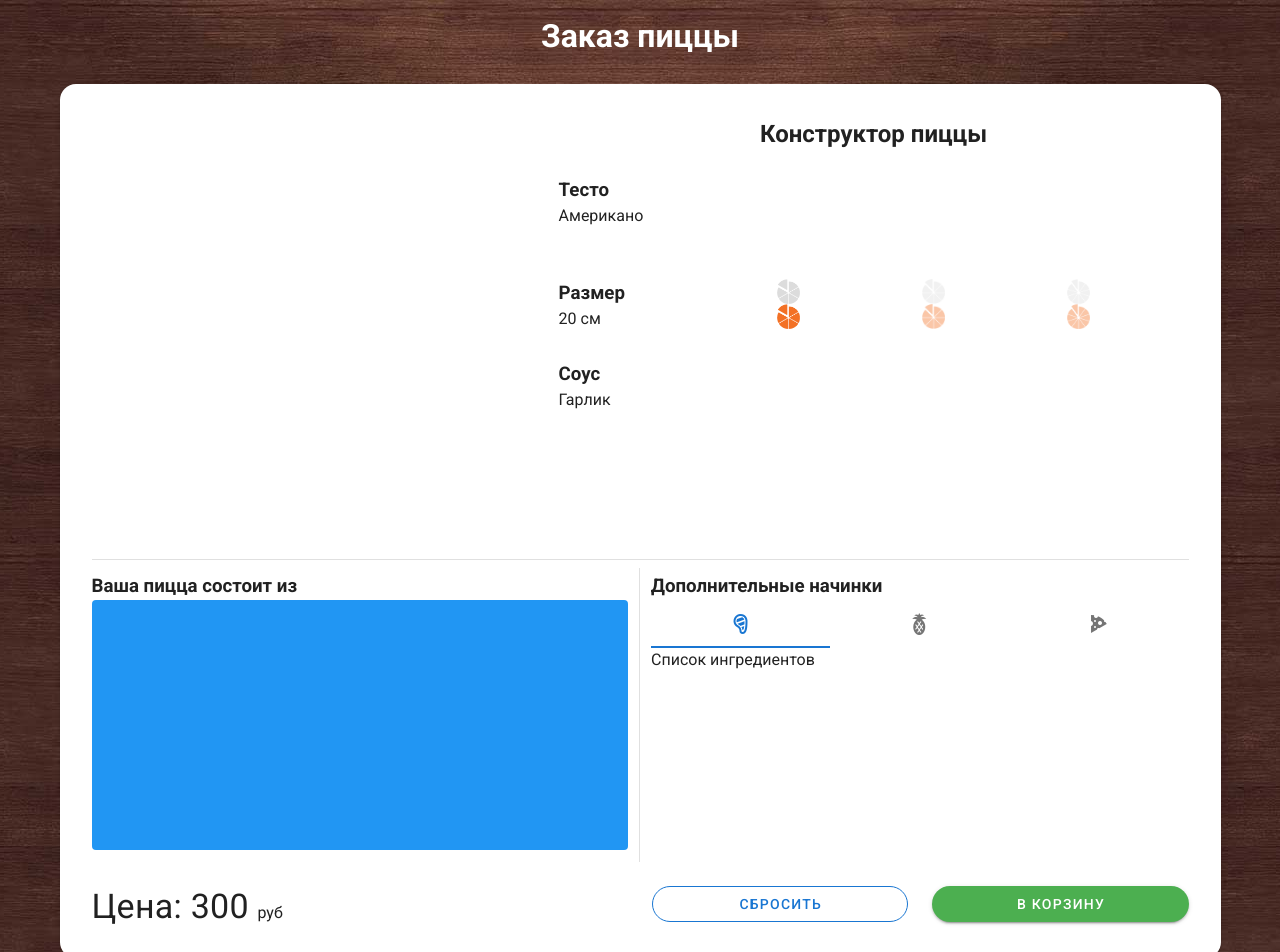
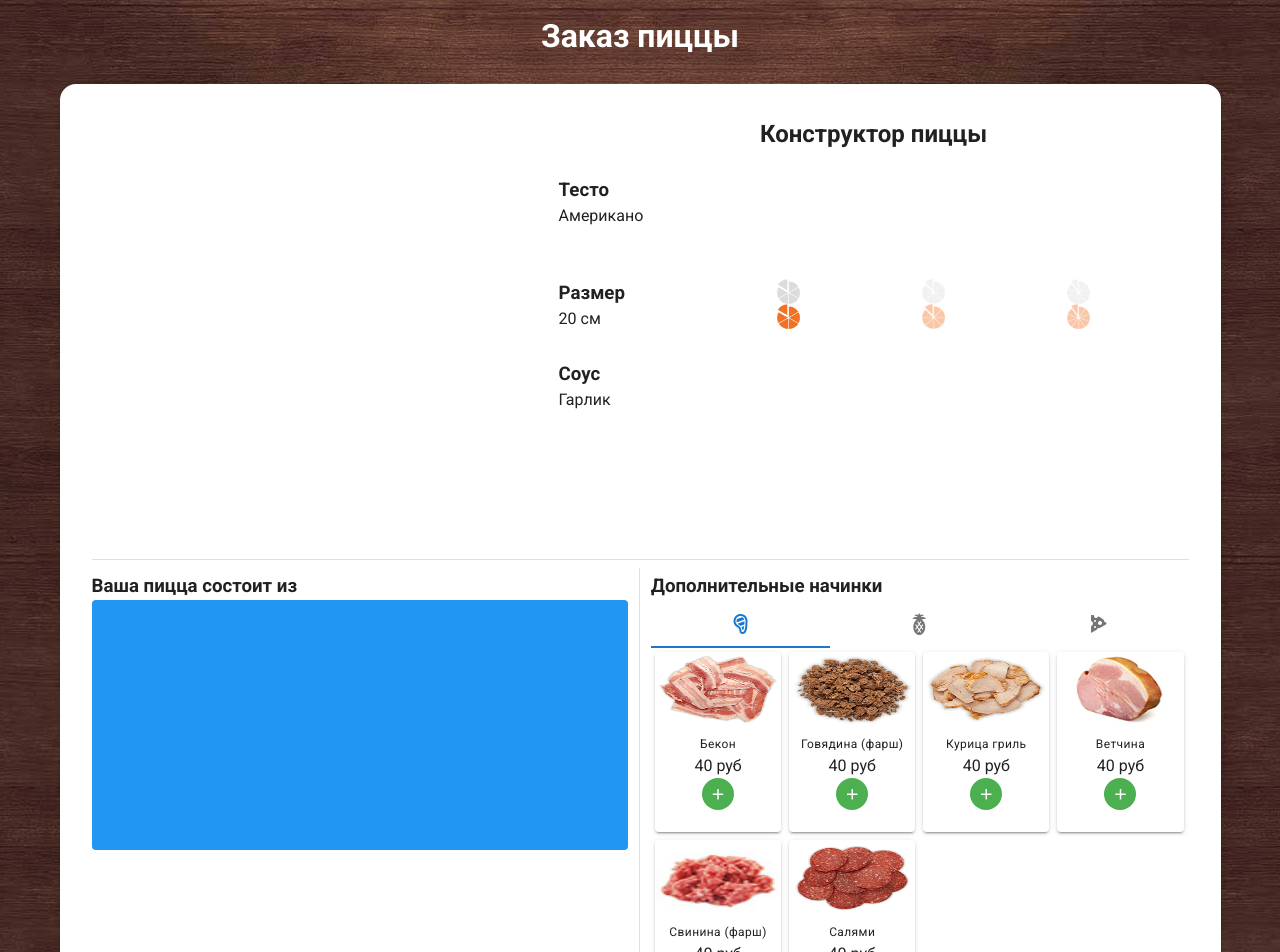
Before and after one commit to ledthh/pizza-maker, a Vue app: page / in a window 1280 px wide. Shown: the top 952 px of the page. Built offline with nearby package versions, Linux system fonts and the light colour scheme.

Commit message:
Updated panel of additional ingredients

```diff
--- a/src/components/PizzaMaker.vue
+++ b/src/components/PizzaMaker.vue
@@ -113,7 +113,31 @@
 
               <v-tabs-items v-model="tab">
                 <v-tab-item v-for="item in items" :key="item.tab">
-                  Список ингредиентов
+                  <v-row no-gutters>
+                    <v-col
+                      cols="4"
+                      sm="2"
+                      md="3"
+                      v-for="product in item.products"
+                      :key="product.id"
+                    >
+                      <v-card hover height="180" class="text-center ma-1">
+                        <img
+                          :src="product.src"
+                          class="product-img"
+                        />
+                        <div class="text-caption">{{ product.name }}</div>
+                        <div>{{ product.price }} руб</div>
+                        <v-row>
+                          <v-col>
+                            <v-btn x-small fab depressed color="success">
+                              <v-icon>mdi-plus</v-icon>
+                            </v-btn>
+                          </v-col>
+                        </v-row>
+                      </v-card>
+                    </v-col>
+                  </v-row>
                 </v-tab-item>
               </v-tabs-items>
             </v-col>
@@ -164,12 +188,7 @@ export default {
       dough: source.dough,
       sizes: source.sizes,
       ingredients: source.ingredients,
-      tab: null,
-      items: [
-        { tab: 'meat', icon: 'mdi-food-steak' },
-        { tab: 'veg', icon: 'mdi-fruit-pineapple' },
-        { tab: 'cheese', icon: 'mdi-cheese' }
-      ]
+      tab: null
     }
   },
   computed: {
@@ -221,6 +240,25 @@ export default {
         return item.count === 0;
       });
     },
+    items() {
+      return [
+        {
+          tab: 'meat',
+          icon: 'mdi-food-steak',
+          products: this.meatItems
+        },
+        {
+          tab: 'veg',
+          icon: 'mdi-fruit-pineapple',
+          products: this.vegItems
+        },
+        {
+          tab: 'cheese',
+          icon: 'mdi-cheese',
+          products: this.cheeseItems
+        }
+      ];
+    }
   },
   methods: {
     doughOpacity(item) {
@@ -244,3 +282,13 @@ export default {
   }
 }
 </script>
+
+<style scoped>
+.product-img {
+  height: 75px;
+  width: 100%;
+  background-size: 50px 50px;
+  background-repeat: no-repeat;
+  background-position: 50% 0px;
+}
+</style>
```
